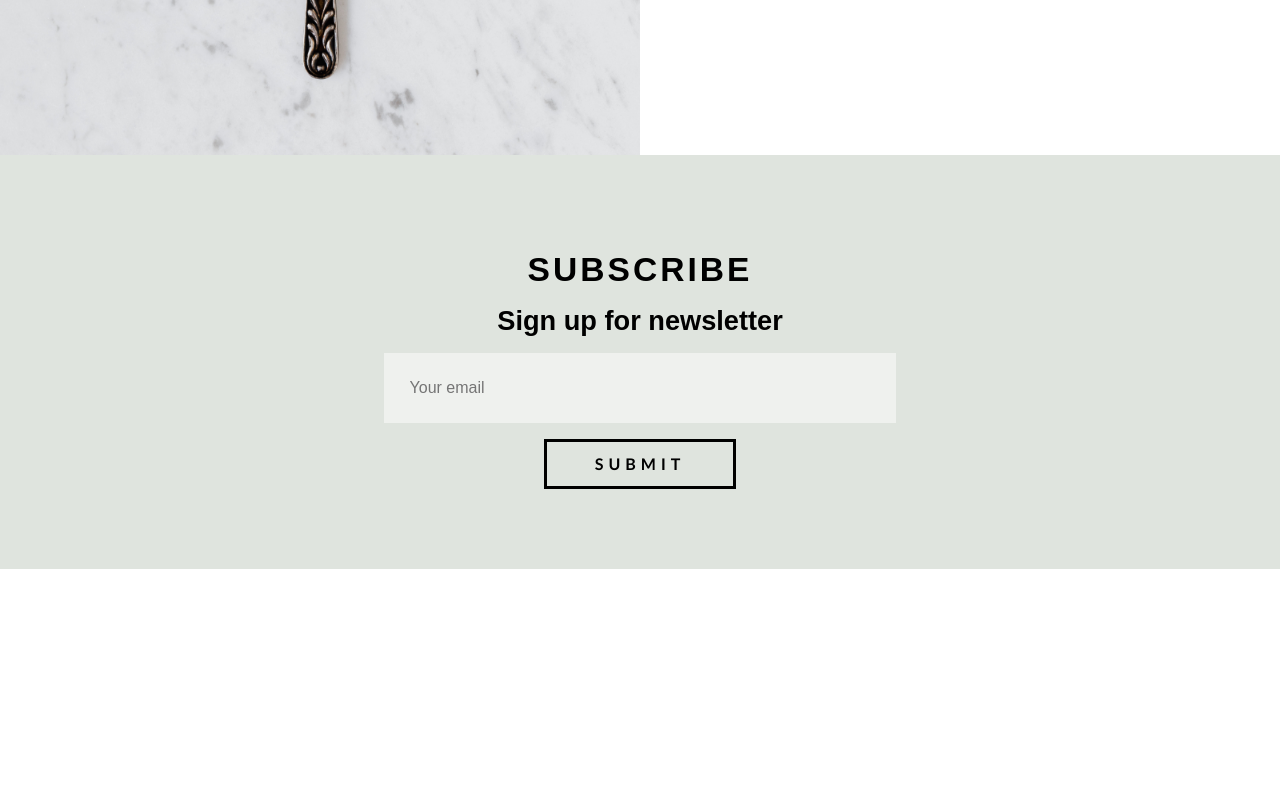
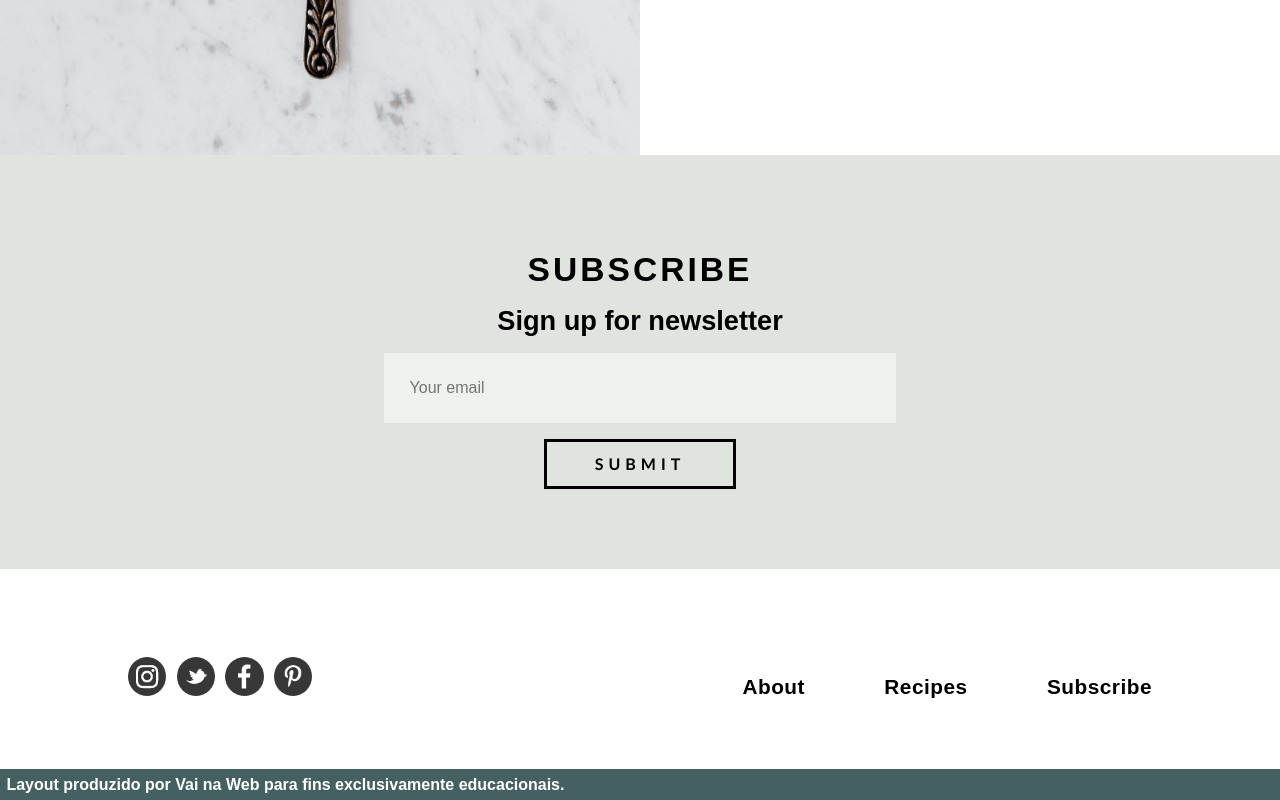
Before and after one commit to LeeYooBin/Recipes, a React (Create React App) app: page / in a window 1280 px wide. Shown: the part 2215-3015 px from the top of the page. Before the commit the page ends 2784 px from the top, so only its background shows below. Built offline with nearby package versions, Linux system fonts and the light colour scheme.

Commit message:
atualizando o footer

```diff
--- a/src/components/Footer/index.jsx
+++ b/src/components/Footer/index.jsx
@@ -0,0 +1,30 @@
+import * as S from './style';
+import instagram from '../../img/instagram.png';
+import twitter from '../../img/twitter.png';
+import facebook from '../../img/facebook.png';
+import pinterest from '../../img/pinterest.png';
+
+export default function Footer(){
+    return(
+        <S.Wrapper>
+            <S.Main>
+                <S.Menu>
+                    <li><S.Link href="#">About</S.Link></li>
+                    <li><S.Link href="#">Recipes</S.Link></li>
+                    <li><S.Link href="#">Subscribe</S.Link></li>
+                </S.Menu>
+                <S.SocialMedias>
+                    <a href="#"><S.Icons src={instagram} alt="" /></a>
+                    <a href="#"><S.Icons src={twitter} alt="" /></a>
+                    <a href="#"><S.Icons src={facebook} alt="" /></a>
+                    <a href="#"><S.Icons src={pinterest} alt="" /></a>
+                </S.SocialMedias>
+            </S.Main>
+            <S.copyright>
+                <p>
+                    Layout produzido por Vai na Web para fins exclusivamente educacionais.
+                </p>
+            </S.copyright>
+        </S.Wrapper>
+    );
+}
--- /dev/null
+++ b/src/components/Footer/style.jsx
@@ -0,0 +1,90 @@
+import styled from "styled-components";
+
+export const Wrapper = styled.footer`
+    height: auto;
+    display: flex;
+    flex-direction: column;
+    justify-content: center;
+`;
+
+export const Main = styled.div`
+    width: 100%;
+    height: 38vh;
+    display: flex;
+    flex-direction: column;
+    align-items: center;
+
+    @media screen and (min-width: 700px){
+        padding: 7.5vh 10vw 0 10vw;
+        height: 15vh;
+        flex-direction: row-reverse;
+        justify-content: space-between;
+    }
+`;
+
+export const Menu = styled.ul`
+    height: 20vh;
+    margin: 10vh 0 3vh 0;
+    display: flex;
+    flex-direction: column;
+    align-items: center;
+    justify-content: space-between;
+
+    @media screen and (min-width: 700px){
+        width: 40%;
+        flex-direction: row;
+        justify-content: space-between;
+    }
+`;
+
+export const Link = styled.a`
+    font-size: 1.3em;
+    color: black;
+    font-weight: 900;
+`;
+
+export const SocialMedias = styled.div`
+    margin-top: 5vh;
+    width: 60%;
+    display: flex;
+    justify-content: space-between;
+
+    @media screen and (min-width: 700px){
+        width: 40%;
+    }
+
+    @media screen and (min-width: 920px){
+        width: 18%;
+    }
+`;
+
+export const Icons = styled.img`
+    width: 12vw;
+
+    @media screen and (min-width: 700px){
+        width: 7vw;
+    }
+
+    @media screen and (min-width: 920px){
+        width: 3vw;
+    }
+`;
+
+export const copyright = styled.div`
+    width: 100%;
+    height: auto;
+    margin-top: 10vh;
+    padding: 2%;
+    font-size: 0.5em;
+    color: #FFF;
+    font-weight: 900;
+    text-align: justify;
+    background-color: #446061;
+    display: flex;
+    align-items: center;
+
+    @media screen and (min-width: 700px){
+        font-size: 1em;
+        padding: 0.5%;
+    }
+`;
--- a/src/pages/Main/index.jsx
+++ b/src/pages/Main/index.jsx
@@ -3,7 +3,7 @@ import Header from "../../components/Header";
 import Recipes from '../../components/Recipes';
 import About from '../../components/About/Index';
 import Subscribe from '../../components/Subscribe';
-
+import Footer from '../../components/Footer';
 
 export default function Main(){
     return(
@@ -12,6 +12,7 @@ export default function Main(){
             <Recipes />
             <About />
             <Subscribe />
+            <Footer />
         </>
     );
 }
```
Also changed, not shown: src/components/Footer/style.css (deleted).
